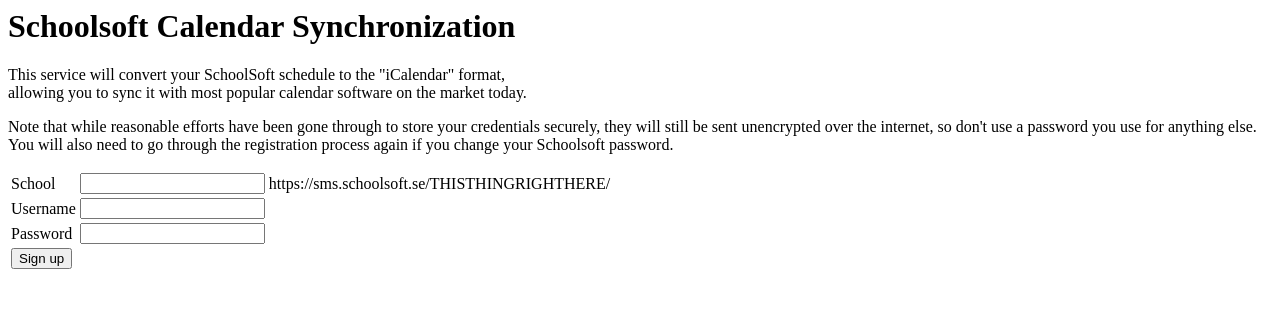
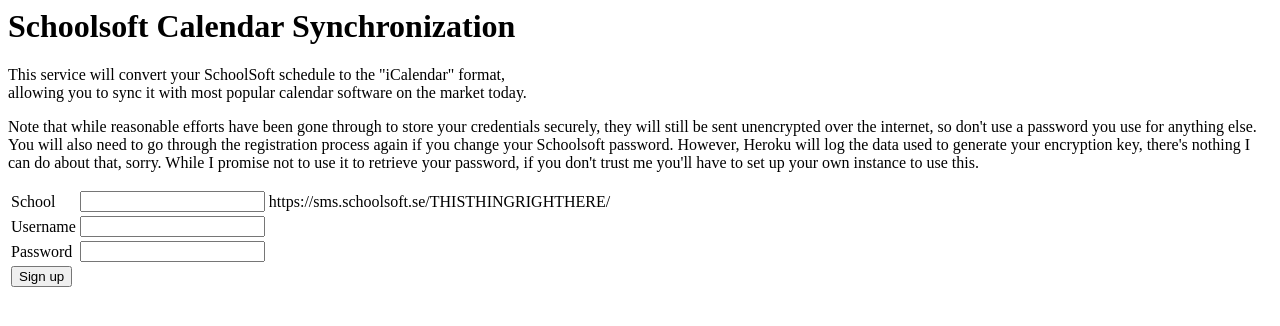
Before and after one commit to nightkr/SchoolsoftSync, a Flask app: page / in a window 1280 px wide. Shown: the top 326 px of the page. Run offline with Flask 2, Linux system fonts and the light colour scheme; parts of the project's set-up code (start-up, migrations or seed data) failed here and were passed over.

Commit message:
Added security warning to index.html

```diff
--- a/schoolsoftsync/templates/index.html
+++ b/schoolsoftsync/templates/index.html
@@ -10,6 +10,7 @@
 		</p>
 		<p>
 			Note that while reasonable efforts have been gone through to store your credentials securely, they will still be sent unencrypted over the internet, so don't use a password you use for anything else. You will also need to go through the registration process again if you change your Schoolsoft password.
+			However, Heroku will log the data used to generate your encryption key, there's nothing I can do about that, sorry. While I promise not to use it to retrieve your password, if you don't trust me you'll have to set up your own instance to use this.
 		</p>
 		<ul>
 			{% with messages = get_flashed_messages() %}
```
